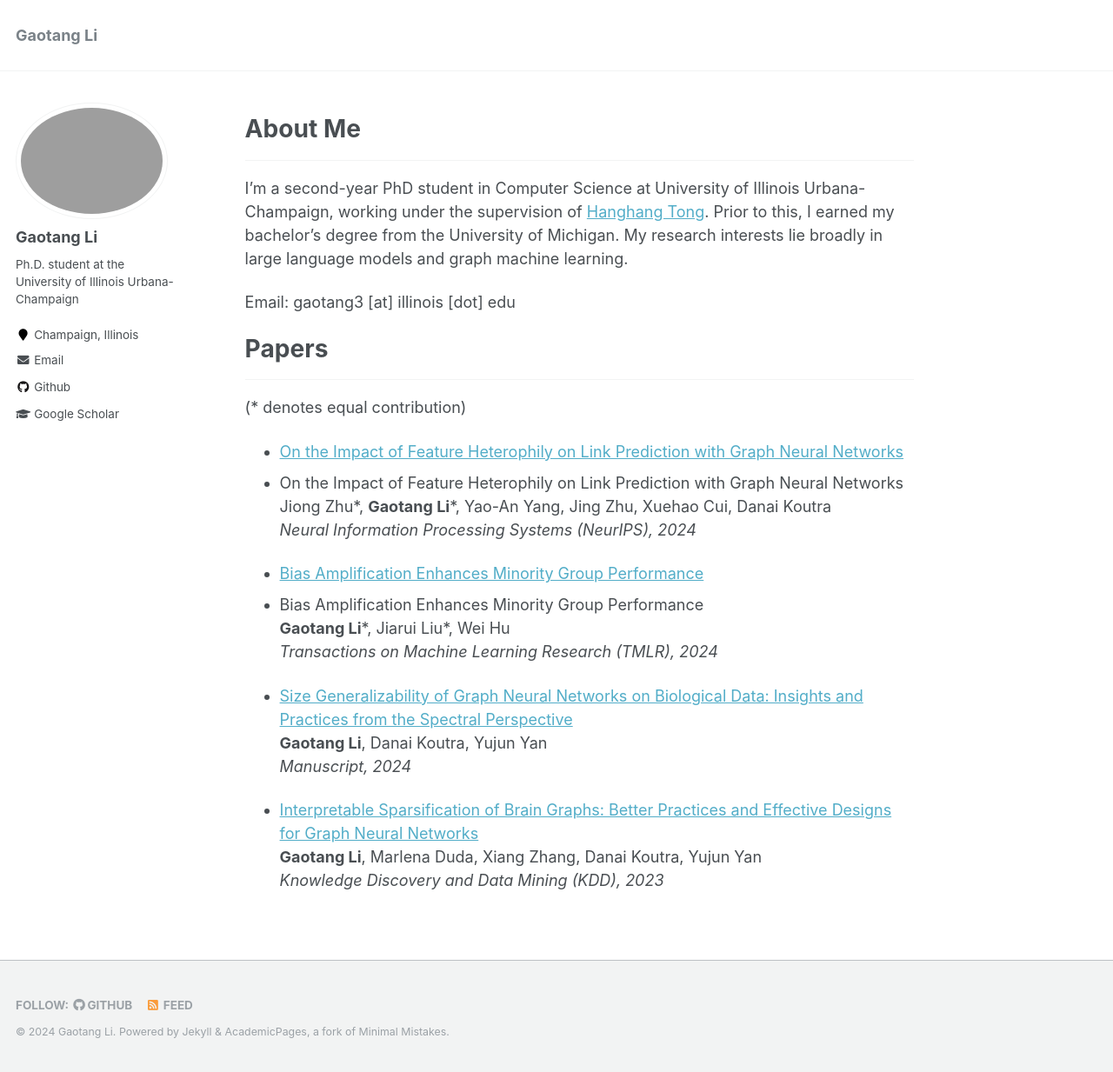
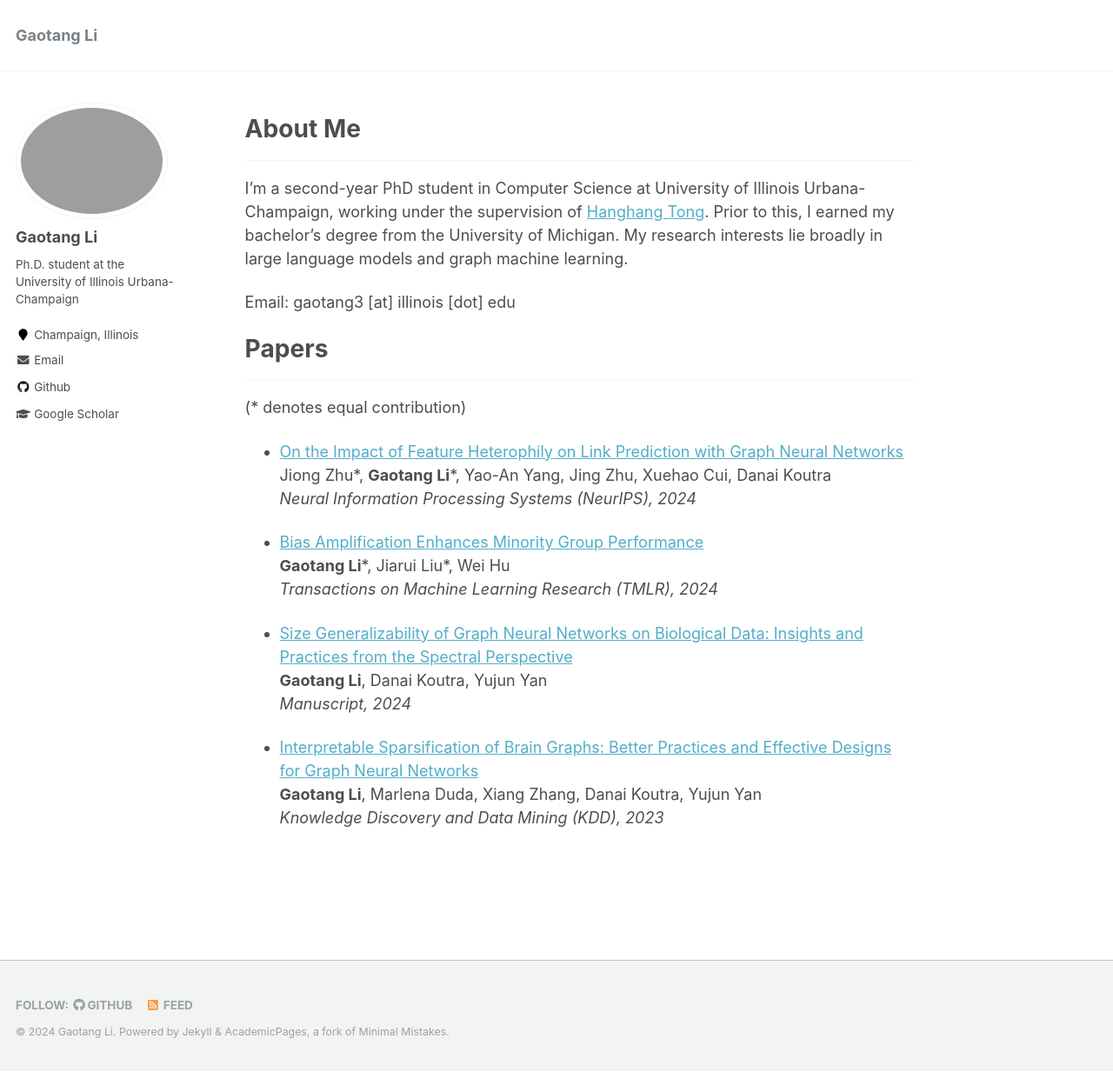
Before and after one commit to motivationss/motivationss.github.io, a Jekyll site: the page built from _pages/about.md, in a window 1280 px wide and 1233 px high. Shown: the whole window at 87% size. Built offline with Jekyll 4.4.1, drawn with Linux system fonts in a browser that asks for light colours.

Commit message:
add a bit

```diff
--- a/_pages/about.md
+++ b/_pages/about.md
@@ -24,12 +24,10 @@ Papers
 (\* denotes equal contribution)
 
 * [On the Impact of Feature Heterophily on Link Prediction with Graph Neural Networks](https://arxiv.org/abs/2409.17475)<br>
-* On the Impact of Feature Heterophily on Link Prediction with Graph Neural Networks<br>
 Jiong Zhu\*, **Gaotang Li**\*, Yao-An Yang, Jing Zhu, Xuehao Cui, Danai Koutra<br>
 *Neural Information Processing Systems (NeurIPS), 2024*<br>
 
 * [Bias Amplification Enhances Minority Group Performance](http://arxiv.org/abs/2309.06717)<br>
-* Bias Amplification Enhances Minority Group Performance<br>
 **Gaotang Li**\*, Jiarui Liu\*, Wei Hu<br>
 *Transactions on Machine Learning Research (TMLR), 2024*<br>
 
```
Also changed, not shown: 1 other file.
